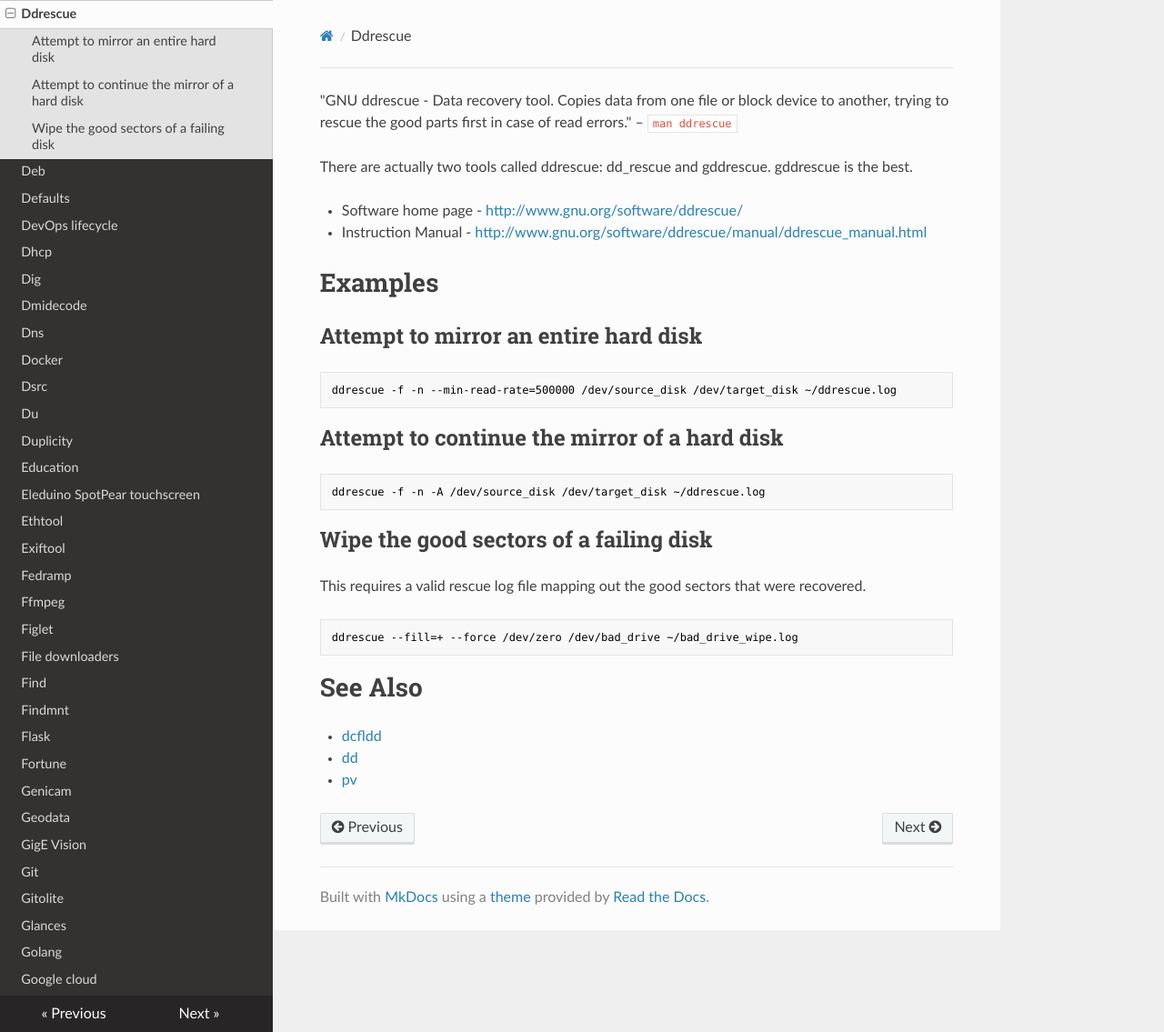
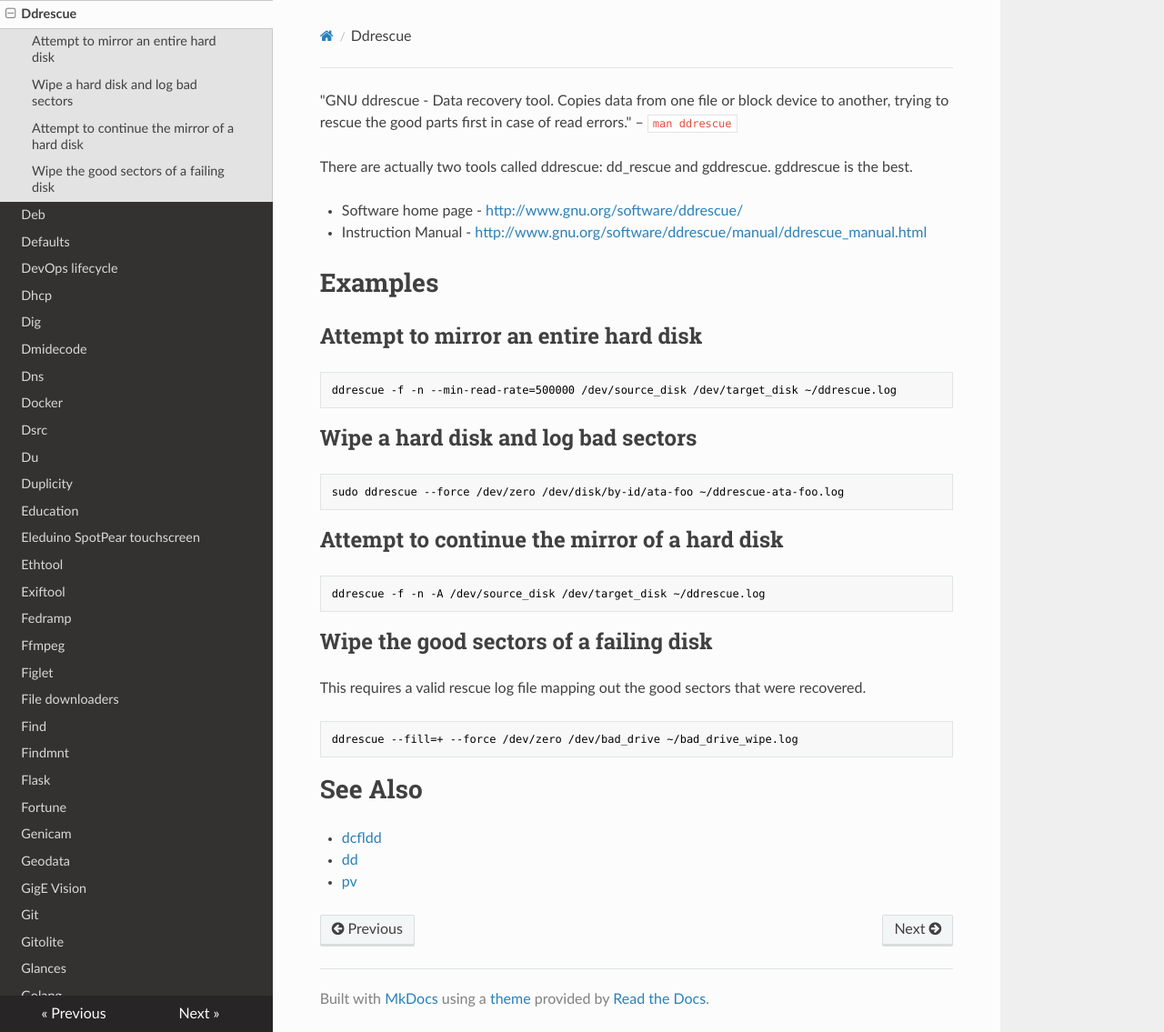
Before and after one commit to lando-cal/tech-notes, an MkDocs documentation site: the page built from docs/ddrescue.md, in a window 1280 px wide and 1135 px high. Shown: the whole window at 91% size. Built offline with MkDocs 1.6.1, drawn with Linux system fonts in a browser that asks for light colours; nearby versions of some CDN libraries.

Commit message:
Add wipe disk example

````diff
--- a/docs/ddrescue.md
+++ b/docs/ddrescue.md
@@ -10,6 +10,12 @@ There are actually two tools called ddrescue: dd_rescue and gddrescue.  gddrescu
 
 ```
 ddrescue -f -n --min-read-rate=500000 /dev/source_disk /dev/target_disk ~/ddrescue.log
+```
+
+## Wipe a hard disk and log bad sectors
+
+```
+sudo ddrescue --force /dev/zero /dev/disk/by-id/ata-foo ~/ddrescue-ata-foo.log
 ```
 
 ## Attempt to continue the mirror of a hard disk
````
